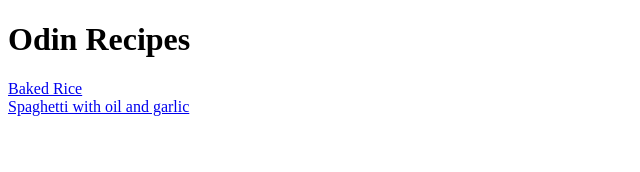
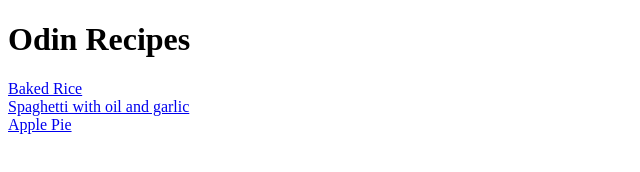
Before and after one commit to ahermanoml/odin-recipes, a plain HTML site: page index.html in a window 1280 px wide. Shown: the full height of the page, 0-640 px from the left. Drawn offline with Linux system fonts and the light colour scheme.

Commit message:
index.html

```diff
--- a/index.html
+++ b/index.html
@@ -7,6 +7,7 @@
 <body>
   <h1>Odin Recipes</h1>
   <a href="recipes/baked-rice.html">Baked Rice</a> <br>
-  <a href="recipes/spaghetti-with-oil-and-garlic.html"> Spaghetti with oil and garlic</a>
+  <a href="recipes/spaghetti-with-oil-and-garlic.html"> Spaghetti with oil and garlic</a> <br>
+  <a href="recipes/apple-pie.html"> Apple Pie</a>
 </body>
 </html>
```
